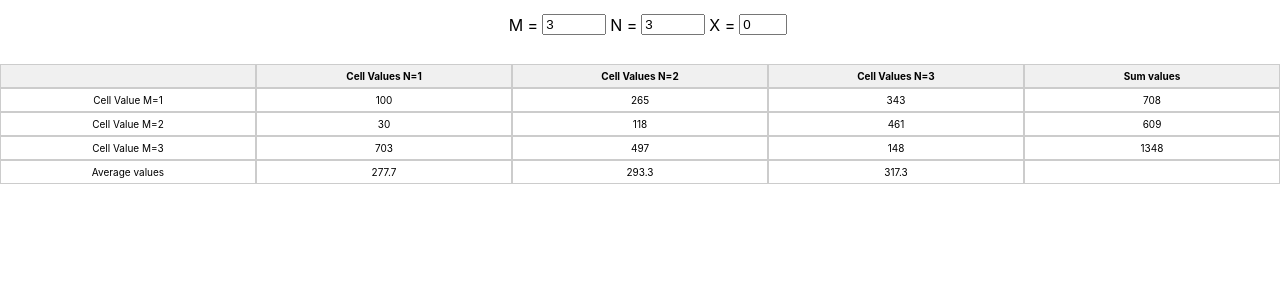
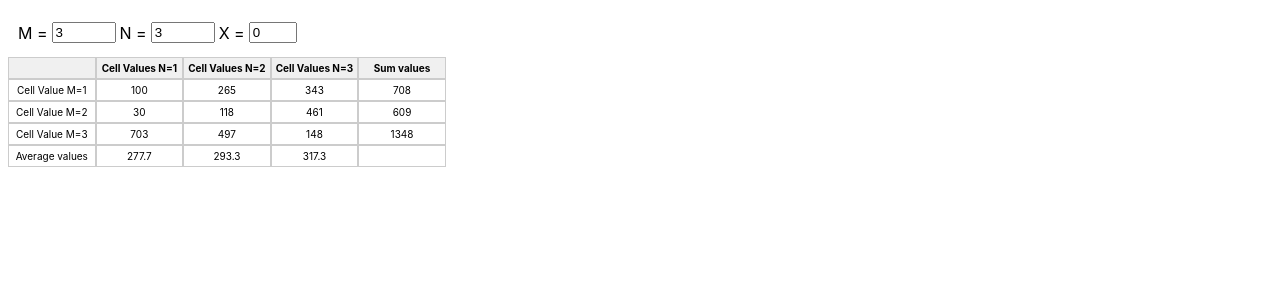
Before and after one commit to Yurii-Yanovitsky/Matrix-Table, a React (Create React App) app: page / in a window 1280 px wide. Shown: the top 300 px of the page. Built offline with nearby package versions, Linux system fonts and the light colour scheme.

Commit message:
Adjust table styles

```diff
--- a/src/App.css
+++ b/src/App.css
@@ -2,28 +2,31 @@
   display: grid;
   height: 100vh;
   grid-template-rows: min-content min-content;
-  gap: 15px;
+  padding: 8px;
 }
 
 .grid-table {
   font-size: 10px;
   display: grid;
+  width: max-content;
 }
 
 .header-cell {
-  padding: 5px;
+  padding: 4px;
   text-align: center;
   font-weight: bold;
   background-color: #f0f0f0;
   border: 1px solid #cccccc;
   overflow: hidden;
+  user-select: none;
 }
 
 .cell {
-  padding: 5px;
+  padding: 4px;
   text-align: center;
   border: 1px solid #cccccc;
   overflow: hidden;
+  user-select: none;
 }
 
 .cell:hover {
@@ -36,7 +39,6 @@
 
 .input-container {
   display: flex;
-  justify-content: center;
   align-items: center;
   width: 100%;
   padding: 10px;
```
